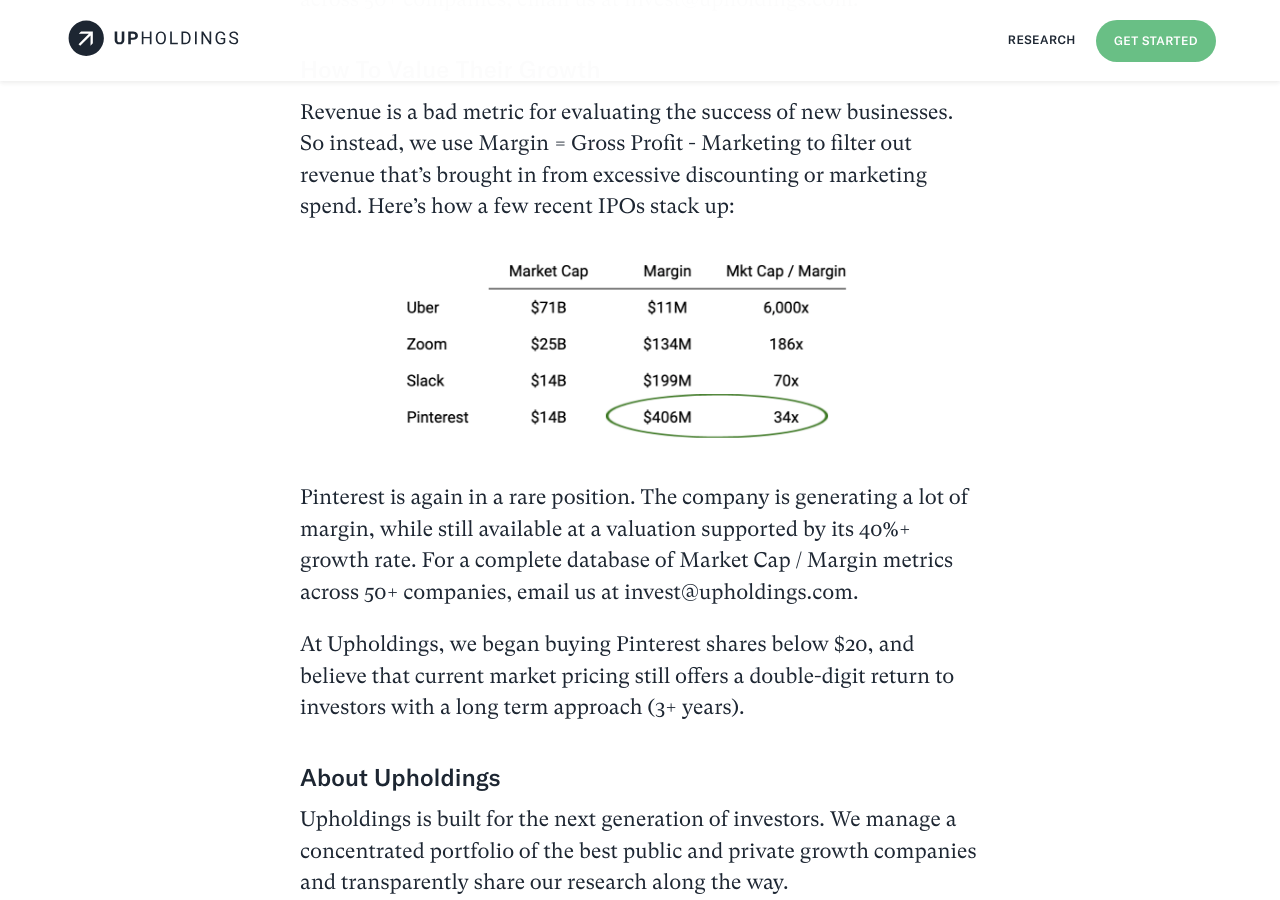
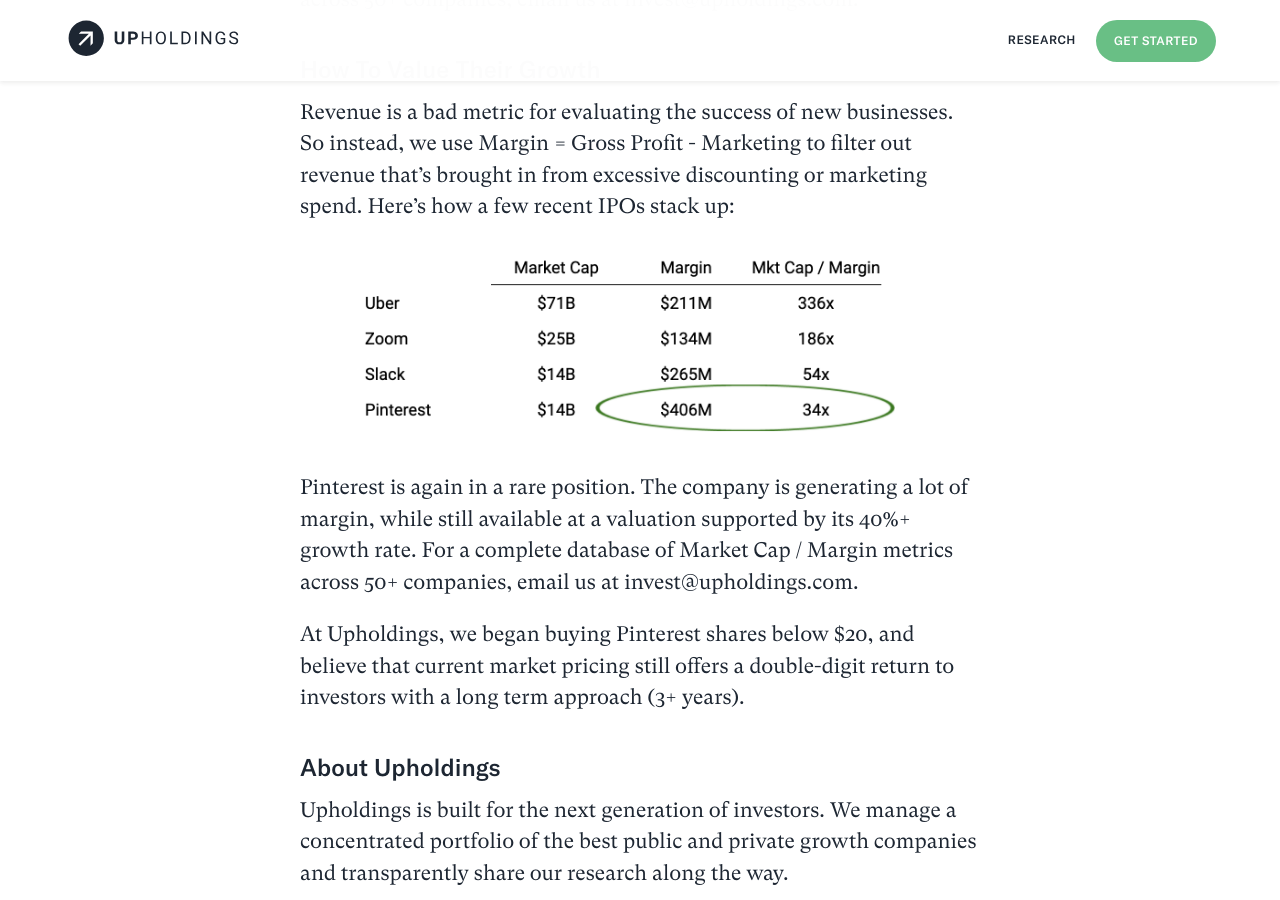
Before and after one commit to willanderson/Upholdings, a Jekyll site: the page built from _posts/2020-02-13-pinterest-a-rare-bargain.markdown, in a window 1280 px wide and 900 px high, scrolled down 1879 px. Built offline with Jekyll 4.4.1, drawn with Linux system fonts in a browser that asks for light colours; nearby versions of some CDN libraries; some web fonts are replaced; comment, search, counter and statistics services are not loaded.

Commit message:
Updated Pinterest A Rare Bargain

```diff
--- a/_posts/2020-02-13-pinterest-a-rare-bargain.markdown
+++ b/_posts/2020-02-13-pinterest-a-rare-bargain.markdown
@@ -24,17 +24,17 @@
 
 ![first numbers-33c20e.png](/uploads/first%20numbers-33c20e.png)
 
-Pinterest is rapidly growing both the number of people on its platform and the profit per person. The company still has a long way to go to match the giants. **For a complete database of profit per person metrics across 50+ companies, email us at invest@upholdings.com.**
+Pinterest is rapidly growing both the number of people on its platform and the profit per person. The company still has a long way to go to match the giants. **For a complete database of profit per person metrics across 50\+ companies, email us at invest@upholdings.com.**
 
 ## How To Value Their Growth
 
 Revenue is a bad metric for evaluating the success of new businesses. So instead, we use Margin = Gross Profit - Marketing to filter out revenue that’s brought in from excessive discounting or marketing spend. Here’s how a few recent IPOs stack up:
 
-![second numbers.png](/uploads/second%20numbers.png)
+![Screen Shot 2020-02-27 at 10.43.15 AM.png](/uploads/Screen%20Shot%202020-02-27%20at%2010.43.15%20AM.png)
 
-Pinterest is again in a rare position. The company is generating a lot of margin, while still available at a valuation supported by its 40%+ growth rate. **For a complete database of Market Cap / Margin metrics across 50+ companies, email us at invest@upholdings.com.**
+Pinterest is again in a rare position. The company is generating a lot of margin, while still available at a valuation supported by its 40%\+ growth rate. **For a complete database of Market Cap / Margin metrics across 50\+ companies, email us at invest@upholdings.com.**
 
-At Upholdings, we began buying Pinterest shares below $20, and believe that current market pricing still offers a double-digit return to investors with a long term approach (3+ years).
+At Upholdings, we began buying Pinterest shares below $20, and believe that current market pricing still offers a double-digit return to investors with a long term approach (3\+ years).
 
 ## About Upholdings
 
```
